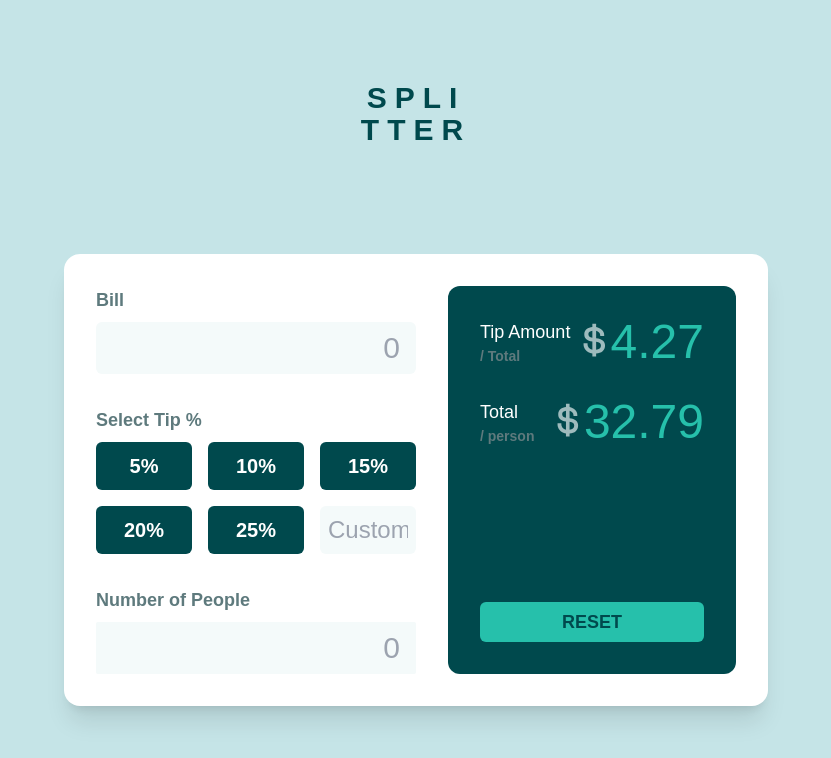
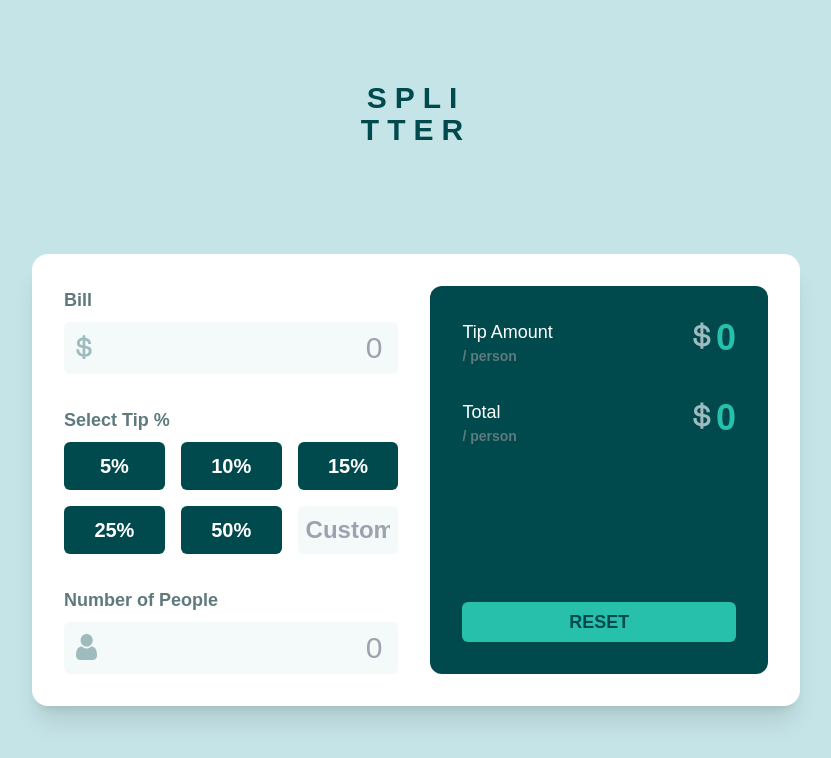
Before and after one commit to rajkp10/tip-calculator, a React (Create React App) app: page / in a window 1280 px wide. Shown: the top 758 px of the page, without its empty margins (224-1055 px from the left). Built offline with nearby package versions, Linux system fonts and the light colour scheme.

Commit message:
logic implemented and form submition done

```diff
--- a/src/components/Card.jsx
+++ b/src/components/Card.jsx
@@ -4,7 +4,7 @@ import FinalShare from "./FinalShare";
 
 function Card() {
   return (
-    <div className="text-3xl w-full md:h-[60%] md:w-[55%] bg-White p-8 mt-56 md:mt-40 flex flex-col md:flex-row rounded-t-3xl md:rounded-2xl shadow-xl space-y-8 md:space-y-0 md:space-x-8">
+    <div className="text-3xl w-full md:h-[60%] md:w-3/5 bg-White p-8 mt-56 md:mt-40 flex flex-col md:flex-row rounded-t-3xl md:rounded-2xl shadow-xl space-y-8 md:space-y-0 md:space-x-8">
       <InputForm />
       <FinalShare />
     </div>
--- a/src/components/Detail.jsx
+++ b/src/components/Detail.jsx
@@ -11,8 +11,10 @@ function Detail({ header, subHeader, amount }) {
         </span>
       </div>
       <div className="flex justify-center items-baseline space-x-1">
-        <img src={Dollar} alt="" className="h-1/2 md:h-3/4" />
-        <h1 className="text-3xl md:text-5xl text-StrongCyan">{amount}</h1>
+        <img src={Dollar} alt="" className="h-1/2 md:h-3/5" />
+        <h1 className="text-3xl md:text-4xl font-bold text-StrongCyan">
+          {amount}
+        </h1>
       </div>
     </div>
   );
--- a/src/components/InputForm.jsx
+++ b/src/components/InputForm.jsx
@@ -1,54 +1,67 @@
 import React from "react";
-import { Formik } from "formik";
+import { Field, Formik } from "formik";
+import personsvg from "../images/icon-person.svg";
+import dollarsvg from "../images/icon-dollar.svg";
+import { useGlobalContext } from "./context";
 
 function InputForm() {
-  const handleSubmit = () => {};
+  const { evaluateTip } = useGlobalContext();
+
   return (
     <div className="md:h-full md:w-1/2">
       <Formik
         initialValues={{ bill: "", tip: "", people: "" }}
         validate={(values) => {
           const errors = {};
-          if (values.people === "0") {
-            errors.bill = `Can't be zero`;
+          if (!values.bill || values.bill === "0") {
+            errors.bill = "Can't be zero";
+          }
+          if (!values.people || values.people === "0") {
+            errors.people = "Can't be zero";
           }
           return errors;
         }}
-        onSubmit={(values, { setSubmitting }) => {
-          setTimeout(() => {
-            alert(JSON.stringify(values, null, 2));
-            setSubmitting(false);
-          }, 400);
+        onSubmit={(values) => {
+          evaluateTip(
+            parseFloat(values.bill),
+            parseFloat(values.tip),
+            parseFloat(values.people)
+          );
         }}
       >
-        {({
-          values,
-          errors,
-          isSubmitting,
-          touched,
-          handleBlur,
-          handleChange,
-        }) => (
+        {({ errors, handleChange, handleSubmit }) => (
           <form
-            onSubit={handleSubmit}
+            onSubmit={handleSubmit}
             className="h-full flex flex-col justify-between space-y-8"
           >
             <div className="flex flex-col justify-between space-y-2">
+              <div className="flex justify-between">
                 <label
                   htmlFor="bill"
                   className="text-lg font-semibold text-DarkGrayishCyan"
                 >
                   Bill
                 </label>
-              <input
+                <span className="text-sm text-red-600">{errors.bill}</span>
+              </div>
+              <div className="relative">
+                <img
+                  src={dollarsvg}
+                  alt=""
+                  className="absolute h-1/2 top-3 left-3"
+                />
+                <Field
                   type="text"
                   name="bill"
-                onChange={handleChange}
-                onBlur={handleBlur}
-                value={values.bill}
+                  id="bill"
                   placeholder="0"
-                className="px-4 py-2 text-VeryDarkCyan bg-VeryLightGrayishCyan text-right rounded-md focus:outline-2 outline-StrongCyan cursor-pointer"
+                  className="w-full px-4 py-2 text-VeryDarkCyan bg-VeryLightGrayishCyan text-right rounded-md focus:outline-2 outline-StrongCyan cursor-pointer"
+                  onChange={(e) => {
+                    handleChange(e);
+                    setTimeout(() => handleSubmit(), 500);
+                  }}
                 />
+              </div>
             </div>
             <div className="flex flex-col space-y-2">
               <span className="text-lg font-semibold text-DarkGrayishCyan">
@@ -56,73 +69,124 @@ function InputForm() {
               </span>
               <div className="grid grid-cols-2 grid-rows-3 md:grid-cols-3 md:grid-rows-2 gap-4">
                 <label
-                  htmlFor="tip"
+                  htmlFor="5"
                   className="inline-flex items-center justify-center text-xl font-bold bg-VeryDarkCyan text-White rounded-md
                   hover:text-VeryDarkCyan hover:bg-LightGrayishCyan hover:cursor-pointer"
                 >
                   5%
                 </label>
-                <input type="radio" name="tip" id="" className="hidden" />
+                <Field
+                  type="radio"
+                  name="tip"
+                  id="5"
+                  value="5"
+                  className="hidden"
+                />
                 <label
-                  htmlFor="tip"
+                  htmlFor="10"
                   className="inline-flex items-center justify-center text-xl font-bold bg-VeryDarkCyan text-White rounded-md
                   hover:text-VeryDarkCyan hover:bg-LightGrayishCyan hover:cursor-pointer"
                 >
                   10%
                 </label>
-                <input type="radio" name="tip" id="" className="hidden" />
+                <Field
+                  type="radio"
+                  name="tip"
+                  id="10"
+                  value="10"
+                  className="hidden"
+                />
                 <label
-                  htmlFor="tip"
+                  htmlFor="15"
                   className="inline-flex items-center justify-center text-xl font-bold bg-VeryDarkCyan text-White rounded-md
                   hover:text-VeryDarkCyan hover:bg-LightGrayishCyan hover:cursor-pointer"
                 >
                   15%
                 </label>
-                <input type="radio" name="tip" id="" className="hidden" />
+                <Field
+                  type="radio"
+                  name="tip"
+                  id="15"
+                  value="15"
+                  className="hidden"
+                />
                 <label
-                  htmlFor="tip"
-                  className="inline-flex items-center justify-center text-xl font-bold bg-VeryDarkCyan text-White rounded-md
-                  hover:text-VeryDarkCyan hover:bg-LightGrayishCyan hover:cursor-pointer"
-                >
-                  20%
-                </label>
-                <input type="radio" name="tip" id="" className="hidden" />
-                <label
-                  htmlFor="tip"
+                  htmlFor="25"
                   className="inline-flex items-center justify-center text-xl font-bold bg-VeryDarkCyan text-White rounded-md
                   hover:text-VeryDarkCyan hover:bg-LightGrayishCyan hover:cursor-pointer"
                 >
                   25%
                 </label>
-                <input type="radio" name="tip" id="" className="hidden" />
-                <input
+                <Field
+                  type="radio"
+                  name="tip"
+                  id="25"
+                  value="25"
+                  className="hidden"
+                />
+                <label
+                  htmlFor="50"
+                  className="inline-flex items-center justify-center text-xl font-bold bg-VeryDarkCyan text-White rounded-md
+                  hover:text-VeryDarkCyan hover:bg-LightGrayishCyan hover:cursor-pointer"
+                >
+                  50%
+                </label>
+                <Field
+                  type="radio"
+                  name="tip"
+                  id="50"
+                  value="50"
+                  className="hidden"
+                />
+                <Field
                   type="text"
                   name="tip"
-                  id=""
+                  id="custom"
                   placeholder="Custom"
-                  className="p-2 text-2xl bg-VeryLightGrayishCyan text-center rounded-md focus:outline-2 outline-StrongCyan cursor-pointer"
+                  className="p-2 text-2xl font-bold text-VeryDarkCyan bg-VeryLightGrayishCyan text-center rounded-md focus:outline-2 outline-StrongCyan cursor-pointer"
+                  onChange={(e) => {
+                    handleChange(e);
+                    console.log(e.target.value);
+                    setTimeout(() => handleSubmit(), 500);
+                  }}
                 />
               </div>
             </div>
             <div className="flex flex-col space-y-2">
-              <div className="flex justify-between">
+              <div className="flex justify-between items-baseline">
                 <label
                   htmlFor="people"
                   className="text-lg font-semibold text-DarkGrayishCyan"
                 >
                   Number of People
                 </label>
+                <span className="text-sm text-red-600">{errors.people}</span>
               </div>
-              <input
+              <div className="relative">
+                <img
+                  src={personsvg}
+                  alt=""
+                  className="absolute h-1/2 top-3 left-3"
+                />
+                <Field
                   type="text"
                   name="people"
-                onChange={handleChange}
-                onBlur={handleBlur}
-                value={values.people}
+                  id="people"
                   placeholder="0"
-                className="px-4 py-2 text-VeryDarkCyan bg-VeryLightGrayishCyan focus:outline-2 outline-StrongCyan text-right rounded-sm cursor-pointer"
+                  className="w-full px-4 py-2 text-VeryDarkCyan bg-VeryLightGrayishCyan focus:outline-2 outline-StrongCyan text-right rounded-md cursor-pointer"
+                  onChange={(e) => {
+                    handleChange(e);
+                    setTimeout(() => handleSubmit(), 500);
+                  }}
                 />
               </div>
+            </div>
+            {/* <button
+              type="submit"
+              className="py-2 text-2xl rounded-md text-StrongCyan bg-VeryDarkCyan"
+            >
+              submit
+            </button> */}
           </form>
         )}
       </Formik>
--- a/src/components/Summary.jsx
+++ b/src/components/Summary.jsx
@@ -1,11 +1,14 @@
 import React from "react";
 import Detail from "./Detail";
+import { useGlobalContext } from "./context";
 
 function Summary() {
+  const { totalTip, perPersonTip } = useGlobalContext();
+
   return (
     <div className="flex flex-col space-y-4 md:space-y-8">
-      <Detail header="Tip Amount" subHeader="Total" amount="4.27" />
-      <Detail header="Total" subHeader="person" amount="32.79" />
+      <Detail header="Tip Amount" subHeader="person" amount={totalTip} />
+      <Detail header="Total" subHeader="person" amount={perPersonTip} />
     </div>
   );
 }
--- /dev/null
+++ b/src/components/context.js
@@ -0,0 +1,32 @@
+import React, { useState, useContext } from "react";
+
+const AppContext = React.createContext();
+
+const AppProvider = ({ children }) => {
+  const [totalTip, setTotalTip] = useState(0.0);
+  const [perPersonTip, setPerPersonTip] = useState(0.0);
+
+  const evaluateTip = (bill, tip, person) => {
+    setTotalTip(((bill * tip) / 100).toFixed(2));
+    setPerPersonTip(((bill * tip) / 100 / person).toFixed(2));
+  };
+
+  const handleReset = () => {
+    setTotalTip(0.0);
+    setPerPersonTip(0.0);
+  };
+
+  return (
+    <AppContext.Provider
+      value={{ totalTip, perPersonTip, evaluateTip, handleReset }}
+    >
+      {children}
+    </AppContext.Provider>
+  );
+};
+
+export const useGlobalContext = () => {
+  return useContext(AppContext);
+};
+
+export { AppContext, AppProvider };
--- a/src/index.js
+++ b/src/index.js
@@ -2,10 +2,13 @@ import React from "react";
 import ReactDOM from "react-dom/client";
 import "./index.css";
 import App from "./App";
+import { AppProvider } from "./components/context";
 
 const root = ReactDOM.createRoot(document.getElementById("root"));
 root.render(
   <React.StrictMode>
-    <App />
+    <AppProvider>
+      <App />
+    </AppProvider>
   </React.StrictMode>
 );
```
Also changed, not shown: src/components/FinalShare.jsx (+6 -1 lines). Lines whose indentation alone changed are shown as unchanged.
